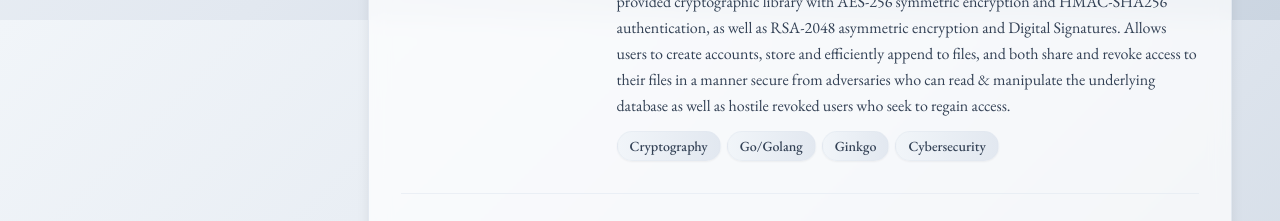
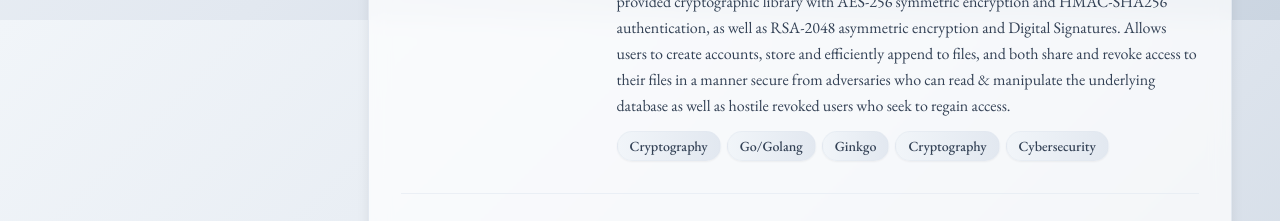
Before and after one commit to divijmuthu/divijmuthu.github.io, a Next.js app: page / in a window 1280 px wide. Shown: the part 1580-1801 px from the top of the page. Built offline with nearby package versions, Linux system fonts and the light colour scheme.

Commit message:
Update content.ts

```diff
--- a/data/content.ts
+++ b/data/content.ts
@@ -111,7 +111,7 @@ export const content: Content = {
       venue: "CS161: Computer Security (course project)",
       description: "Developed a secure file sharing system using Golang, tested with Ginkgo, and incorporating a provided cryptographic library with AES-256 symmetric encryption and HMAC-SHA256 authentication, as well as RSA-2048 asymmetric encryption and Digital Signatures. Allows users to create accounts, store and efficiently append to files, and both share and revoke access to their files in a manner secure from adversaries who can read \& manipulate the underlying database as well as hostile revoked users who seek to regain access.",
       links: [],
-      tags: ["Cryptography", 'Go/Golang', 'Ginkgo', "Cybersecurity"],
+      tags: ["Cryptography", 'Go/Golang', 'Ginkgo', "Cryptography", "Cybersecurity"],
     },
     {
       title: "Analysis and Implementation of Machine Learning Approaches to Identifying DDoS & Benign Network Traffic",
```
